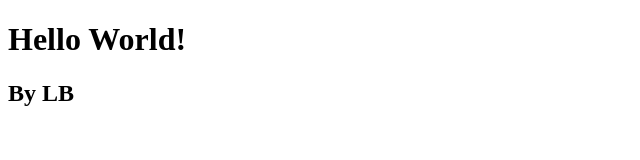
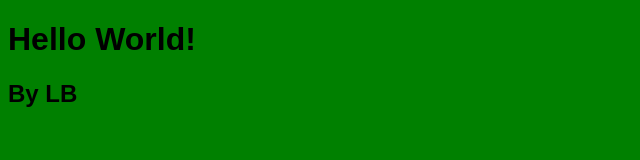
Before and after one commit to LBOOTD/FID4217, a plain HTML site: page index.html in a window 1280 px wide. Shown: the whole page, without its empty margins (0-640 px from the left). Drawn offline with Linux system fonts and the light colour scheme.

Commit message:
Update index.html

```diff
--- a/index.html
+++ b/index.html
@@ -4,7 +4,13 @@
   <title>
     LB.OOTD
 </title>
-
+<style>
+ body {
+background-color:green;
+  font-family: Arial;
+  color: #000ff;
+ }
+</style>
 </head>
 <body>
   <h1>Hello World!</h1>
```
